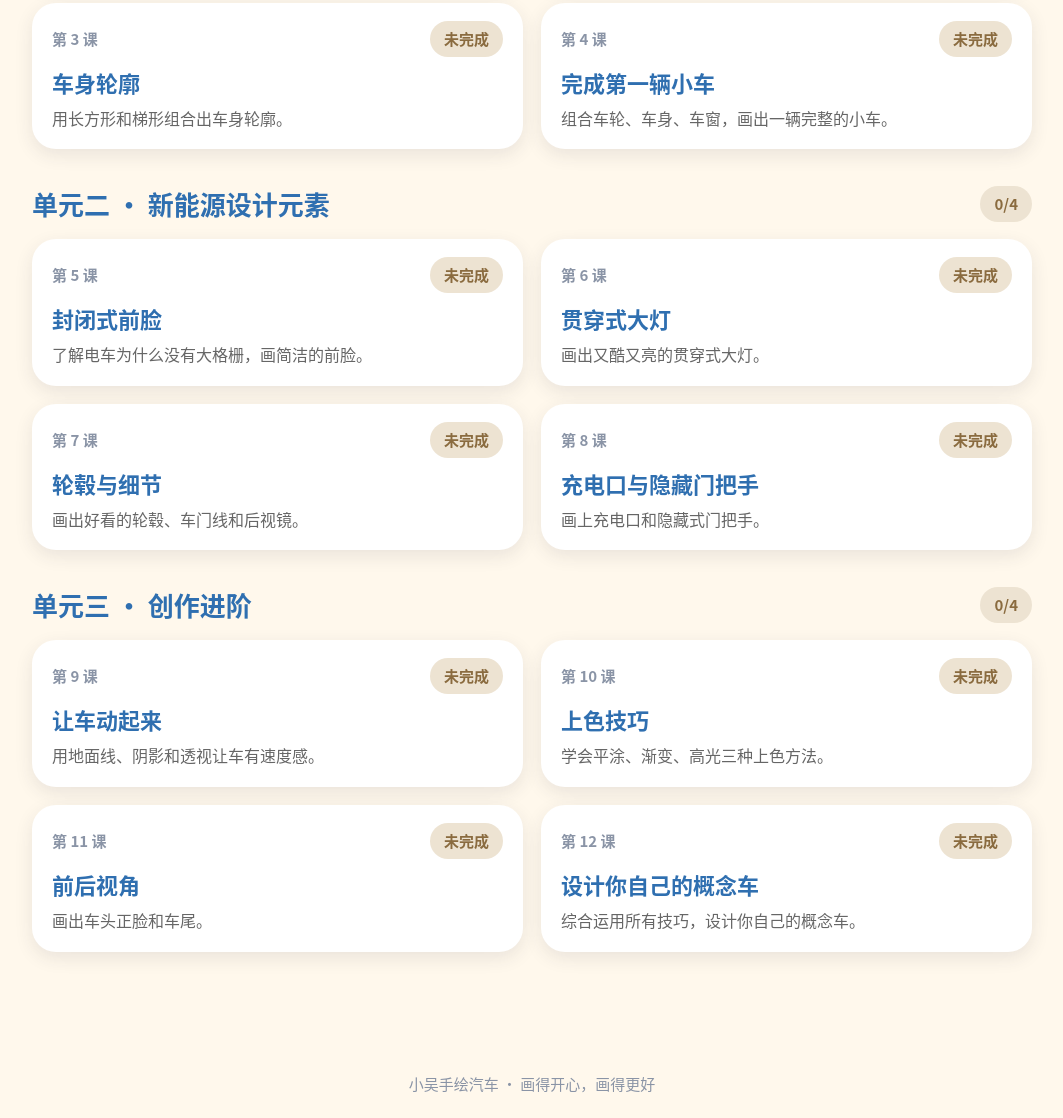
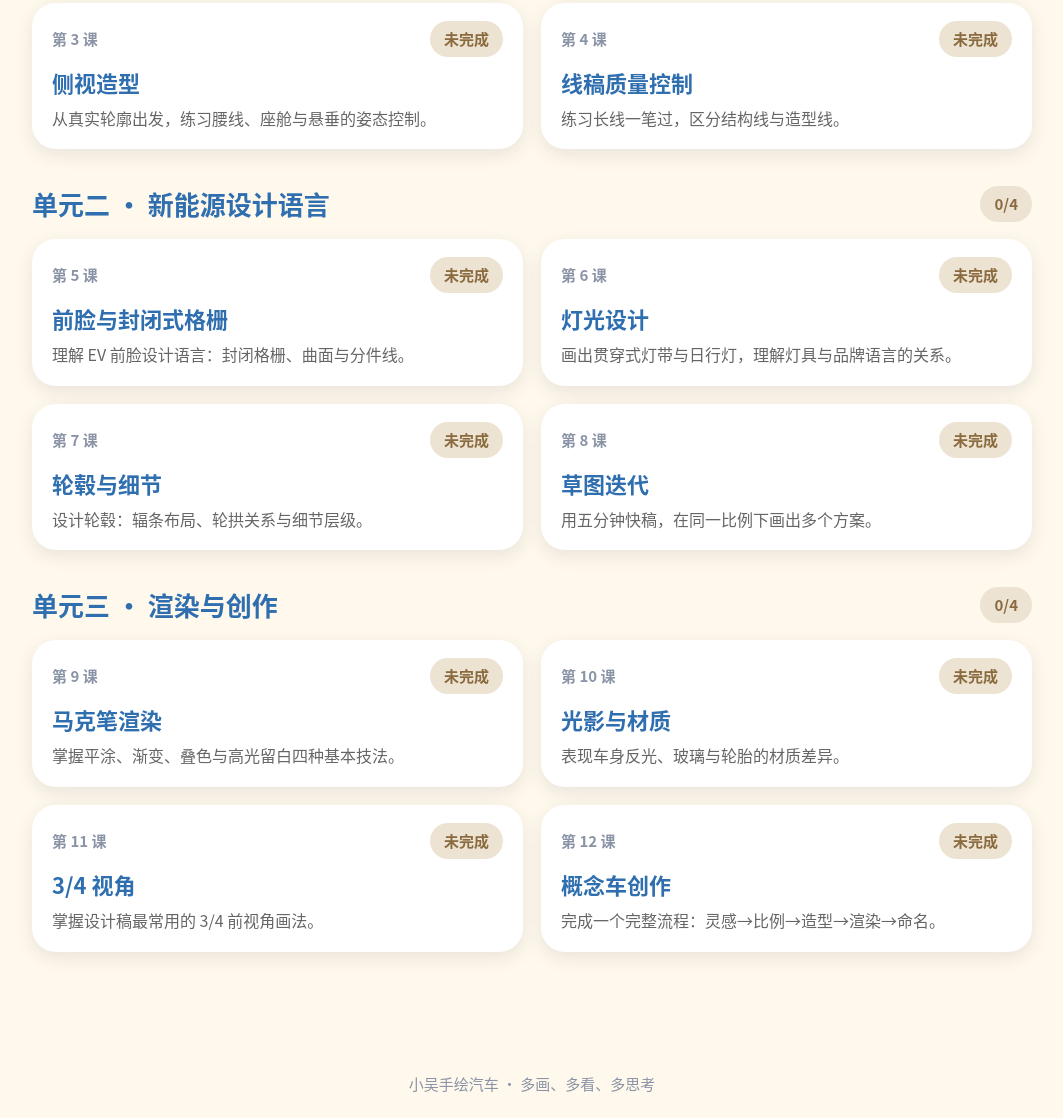
Before and after one commit to ConeyWu/xiaowu-hand-drawn-cars, a website with bundled scripts: page index.html in a window 1280 px wide. Shown: the part 1625-2743 px from the top of the page, without its empty margins (108-1171 px from the left). Built offline with nearby package versions, Linux system fonts and the light colour scheme.

Commit message:
feat: 课程升级为预科水准

```diff
--- a/index.html
+++ b/index.html
@@ -17,9 +17,9 @@
   <main class="container" id="app">
     <section class="hero">
       <h1>小吴手绘汽车</h1>
-      <p>跟着步骤，画出一辆又酷又帅的新能源汽车！</p>
+      <p>从比例到渲染，像设计师一样画车。</p>
       <img class="hero-car" src="assets/illustrations/lesson-04-step-05.svg" alt="一辆手绘小汽车">
-      <a class="btn btn-primary" href="lessons.html">开始学画</a>
+      <a class="btn btn-primary" href="lessons.html">开始学习</a>
     </section>
     <section class="reference-note">
       <h2>手绘范例</h2>
@@ -28,7 +28,7 @@
     </section>
     <section class="unit-map" id="unit-map" aria-label="课程地图"></section>
   </main>
-  <footer class="site-footer">小吴手绘汽车 · 画得开心，画得更好</footer>
+  <footer class="site-footer">小吴手绘汽车 · 多画、多看、多思考</footer>
   <script type="module" src="js/app.js"></script>
 </body>
 </html>
--- a/js/app.js
+++ b/js/app.js
@@ -59,7 +59,7 @@ export function lessonPageHTML(lesson, prev, next, isComplete) {
   ].join("");
   const actionBtn = isComplete
     ? '<button class="btn btn-done" data-action="complete" disabled>✓ 已完成！</button>'
-    : '<button class="btn btn-primary" data-action="complete">我画好啦！</button>';
+    : '<button class="btn btn-primary" data-action="complete">完成本节</button>';
   return `
   <article class="lesson-page">
     ${refHTML}
--- a/js/data.js
+++ b/js/data.js
@@ -1,170 +1,170 @@
-// 课程数据：小吴手绘汽车
+// 课程数据：小吴手绘汽车（汽车设计手绘预科课程）
 export const SITE_DATA = {
   siteName: "小吴手绘汽车",
   units: [
     {
       id: "unit-1",
-      title: "单元一 · 基础入门",
+      title: "单元一 · 比例与结构",
       lessons: [
         {
           id: 1,
-          title: "认识汽车的结构",
-          goal: "认识一辆车由车身、车轮、车窗、车灯组成。",
+          title: "汽车比例系统",
+          goal: "用轮径 D 作为基准，掌握真实汽车的车长、轴距与车高比例。",
           steps: [
-            { caption: "先画一条地平线", art: "assets/illustrations/lesson-01-step-01.svg" },
-            { caption: "画车身：像一个大大的盒子", art: "assets/illustrations/lesson-01-step-02.svg" },
-            { caption: "画两个车轮", art: "assets/illustrations/lesson-01-step-03.svg" },
-            { caption: "加上车窗和车灯", art: "assets/illustrations/lesson-01-step-04.svg" },
+            { caption: "画两个轮径圆，作为比例的基准尺", art: "assets/illustrations/lesson-01-step-01.svg" },
+            { caption: "定出轴距与前悬、后悬的位置", art: "assets/illustrations/lesson-01-step-02.svg" },
+            { caption: "用 D 校核车长与车高：车长约 7D、车高约 2.2D", art: "assets/illustrations/lesson-01-step-03.svg" },
+            { caption: "画出带轮拱的整体轮廓", art: "assets/illustrations/lesson-01-step-04.svg" },
           ],
-          tips: ["先轻轻下笔，错了可以改", "一辆车 = 车身 + 车轮 + 车窗 + 车灯"],
+          tips: ["比例是设计的骨架，先定 D 再画细节", "画完用 D 量一遍：轴距≈4.3D、车高≈2.2D"],
         },
         {
           id: 2,
-          title: "画圆与车轮",
-          goal: "把轮子画圆，并安排好两个轮子的位置。",
+          title: "透视基础",
+          goal: "理解视平线与轮子的透视椭圆，让车稳稳立在纸面上。",
           steps: [
-            { caption: "画一个大大的圆", art: "assets/illustrations/lesson-02-step-01.svg" },
-            { caption: "在右边再画一个一样大的圆", art: "assets/illustrations/lesson-02-step-02.svg" },
-            { caption: "给每个轮子加上中心点", art: "assets/illustrations/lesson-02-step-03.svg" },
-            { caption: "检查：两个圆一样大、在一条线上", art: "assets/illustrations/lesson-02-step-04.svg" },
+            { caption: "先画视平线和地面线", art: "assets/illustrations/lesson-02-step-01.svg" },
+            { caption: "画前轮与后轮的透视椭圆（前大后小）", art: "assets/illustrations/lesson-02-step-02.svg" },
+            { caption: "确定轮毂圆心的透视位置", art: "assets/illustrations/lesson-02-step-03.svg" },
+            { caption: "加地面投影，确认整车的姿态", art: "assets/illustrations/lesson-02-step-04.svg" },
           ],
-          tips: ["圆画不好就多画几圈，别急着一次画成", "两个轮子之间留出大约两个轮子的距离"],
+          tips: ["视平线越高，看到的车顶越多", "透视椭圆的长轴永远是水平的"],
         },
         {
           id: 3,
-          title: "车身轮廓",
-          goal: "用长方形和梯形组合出车身轮廓。",
+          title: "侧视造型",
+          goal: "从真实轮廓出发，练习腰线、座舱与悬垂的姿态控制。",
           steps: [
-            { caption: "先画一个长方形", art: "assets/illustrations/lesson-03-step-01.svg" },
-            { caption: "前面加一个梯形当车头", art: "assets/illustrations/lesson-03-step-02.svg" },
-            { caption: "把尖角改成圆角", art: "assets/illustrations/lesson-03-step-03.svg" },
-            { caption: "画出车底，留出车轮的位置", art: "assets/illustrations/lesson-03-step-04.svg" },
+            { caption: "先定轮距与轮径，再起整体轮廓", art: "assets/illustrations/lesson-03-step-01.svg" },
+            { caption: "座舱位置：控制 A 柱与 C 柱的倾斜", art: "assets/illustrations/lesson-03-step-02.svg" },
+            { caption: "让腰线（beltline）贯穿整个车身", art: "assets/illustrations/lesson-03-step-03.svg" },
+            { caption: "调整前后悬与姿态（stance）", art: "assets/illustrations/lesson-03-step-04.svg" },
           ],
-          tips: ["先想好车头朝左还是朝右", "新能源车的车身更圆润，角要圆圆的"],
+          tips: ["腰线是侧视的灵魂线，先轻后重", "轮拱越贴近车轮，姿态越有运动感"],
         },
         {
           id: 4,
-          title: "完成第一辆小车",
-          goal: "组合车轮、车身、车窗，画出一辆完整的小车。",
+          title: "线稿质量控制",
+          goal: "练习长线一笔过，区分结构线与造型线。",
           steps: [
-            { caption: "先画两个一样大的车轮", art: "assets/illustrations/lesson-04-step-01.svg" },
-            { caption: "用车身盖住车轮的上半部分", art: "assets/illustrations/lesson-04-step-02.svg" },
-            { caption: "在车身上开一扇车窗", art: "assets/illustrations/lesson-04-step-03.svg" },
-            { caption: "加上车灯和车门线", art: "assets/illustrations/lesson-04-step-04.svg" },
-            { caption: "检查一下，第一辆小车完成！", art: "assets/illustrations/lesson-04-step-05.svg" },
+            { caption: "用轻结构线定位比例", art: "assets/illustrations/lesson-04-step-01.svg" },
+            { caption: "造型线：外轮廓尽量一笔画过", art: "assets/illustrations/lesson-04-step-02.svg" },
+            { caption: "分件线：门缝、引擎盖、保险杠", art: "assets/illustrations/lesson-04-step-03.svg" },
+            { caption: "在转折与受光处加重线", art: "assets/illustrations/lesson-04-step-04.svg" },
+            { caption: "完成一张干净的侧视线稿", art: "assets/illustrations/lesson-04-step-05.svg" },
           ],
-          tips: ["车身要盖住车轮的上半部分", "画完退后一步看，哪里不像就改哪里"],
+          tips: ["画长线用手臂发力，不要用手腕", "先轻后重：轻线找形，重线定型"],
         },
       ],
     },
     {
       id: "unit-2",
-      title: "单元二 · 新能源设计元素",
+      title: "单元二 · 新能源设计语言",
       lessons: [
         {
           id: 5,
-          title: "封闭式前脸",
-          goal: "了解电车为什么没有大格栅，画简洁的前脸。",
+          title: "前脸与封闭式格栅",
+          goal: "理解 EV 前脸设计语言：封闭格栅、曲面与分件线。",
           steps: [
-            { caption: "画圆润的车头轮廓", art: "assets/illustrations/lesson-05-step-01.svg" },
-            { caption: "画一条下保险杠", art: "assets/illustrations/lesson-05-step-02.svg" },
-            { caption: "前脸干干净净，不画格栅", art: "assets/illustrations/lesson-05-step-03.svg" },
-            { caption: "记住：电车前脸没有大格栅", art: "assets/illustrations/lesson-05-step-04.svg" },
+            { caption: "观察真实 EV 前脸的封闭式处理", art: "assets/illustrations/lesson-05-step-01.svg" },
+            { caption: "画前脸曲面与下保险杠的分件", art: "assets/illustrations/lesson-05-step-02.svg" },
+            { caption: "用连续长线表现干净的曲面", art: "assets/illustrations/lesson-05-step-03.svg" },
+            { caption: "对比油车格栅与电车封闭前脸", art: "assets/illustrations/lesson-05-step-04.svg" },
           ],
-          tips: ["电车不需要大格栅散热，所以前脸更简洁", "越简洁，越显高级"],
+          tips: ["没有格栅意味着元素更少，曲面必须更准确", "分件线要顺着曲面走势画"],
         },
         {
           id: 6,
-          title: "贯穿式大灯",
-          goal: "画出又酷又亮的贯穿式大灯。",
+          title: "灯光设计",
+          goal: "画出贯穿式灯带与日行灯，理解灯具与品牌语言的关系。",
           steps: [
-            { caption: "在车头画一条横贯的灯带", art: "assets/illustrations/lesson-06-step-01.svg" },
-            { caption: "灯带两端微微上扬", art: "assets/illustrations/lesson-06-step-02.svg" },
-            { caption: "点几个小亮点当高光", art: "assets/illustrations/lesson-06-step-03.svg" },
-            { caption: "用黄色点亮它", art: "assets/illustrations/lesson-06-step-04.svg" },
+            { caption: "定位灯带：一条贯穿前脸的横线", art: "assets/illustrations/lesson-06-step-01.svg" },
+            { caption: "画出灯组上扬的'眼神'", art: "assets/illustrations/lesson-06-step-02.svg" },
+            { caption: "表现灯腔的高光与层次", art: "assets/illustrations/lesson-06-step-03.svg" },
+            { caption: "用留白强调发光感", art: "assets/illustrations/lesson-06-step-04.svg" },
           ],
-          tips: ["贯穿式大灯是新能源车的标志之一", "灯带两端微微上扬，更有精神"],
+          tips: ["灯带是新能源车的品牌签名", "高光靠留白表现，不要涂白"],
         },
         {
           id: 7,
           title: "轮毂与细节",
-          goal: "画出好看的轮毂、车门线和后视镜。",
+          goal: "设计轮毂：辐条布局、轮拱关系与细节层级。",
           steps: [
-            { caption: "在轮子中间画一个大圆环", art: "assets/illustrations/lesson-07-step-01.svg" },
-            { caption: "从中心画出轮毂辐条", art: "assets/illustrations/lesson-07-step-02.svg" },
-            { caption: "画一条车门线", art: "assets/illustrations/lesson-07-step-03.svg" },
-            { caption: "画一个小耳朵——后视镜", art: "assets/illustrations/lesson-07-step-04.svg" },
-            { caption: "检查：细节都在该在的位置", art: "assets/illustrations/lesson-07-step-05.svg" },
+            { caption: "先定轮毂圆与轮拱的间距", art: "assets/illustrations/lesson-07-step-01.svg" },
+            { caption: "画辐条布局（奇数辐更显运动）", art: "assets/illustrations/lesson-07-step-02.svg" },
+            { caption: "表现轮拱阴影与轮胎侧壁", art: "assets/illustrations/lesson-07-step-03.svg" },
+            { caption: "加门缝、后视镜等二级细节", art: "assets/illustrations/lesson-07-step-04.svg" },
+            { caption: "检查细节层级：先大形，后细节", art: "assets/illustrations/lesson-07-step-05.svg" },
           ],
-          tips: ["细节越多车越精致，但线条要干净", "先画大结构，再加小细节"],
+          tips: ["细节要有主次：第一眼先看到整体比例", "辐条从轮毂中心放射，注意透视"],
         },
         {
           id: 8,
-          title: "充电口与隐藏门把手",
-          goal: "画上充电口和隐藏式门把手。",
+          title: "草图迭代",
+          goal: "用五分钟快稿，在同一比例下画出多个方案。",
           steps: [
-            { caption: "在车身侧面画一个充电口", art: "assets/illustrations/lesson-08-step-01.svg" },
-            { caption: "画上充电盖的弧线", art: "assets/illustrations/lesson-08-step-02.svg" },
-            { caption: "画一条细细的隐藏门把手", art: "assets/illustrations/lesson-08-step-03.svg" },
-            { caption: "加一个小摄像头", art: "assets/illustrations/lesson-08-step-04.svg" },
+            { caption: "固定比例基准：D 圆与轴距", art: "assets/illustrations/lesson-08-step-01.svg" },
+            { caption: "快速画两三个不同姿态的方案", art: "assets/illustrations/lesson-08-step-02.svg" },
+            { caption: "对比方案，圈出最强的一个", art: "assets/illustrations/lesson-08-step-03.svg" },
+            { caption: "在选中方案上加设计细节", art: "assets/illustrations/lesson-08-step-04.svg" },
           ],
-          tips: ["充电口一般在车的侧面或车头", "隐藏门把手让车身更平滑"],
+          tips: ["快稿不追求干净，追求数量与想法", "先求差异，再求完善"],
         },
       ],
     },
     {
       id: "unit-3",
-      title: "单元三 · 创作进阶",
+      title: "单元三 · 渲染与创作",
       lessons: [
         {
           id: 9,
-          title: "让车动起来",
-          goal: "用地面线、阴影和透视让车有速度感。",
+          title: "马克笔渲染",
+          goal: "掌握平涂、渐变、叠色与高光留白四种基本技法。",
           steps: [
-            { caption: "画一条粗粗的地面线", art: "assets/illustrations/lesson-09-step-01.svg" },
-            { caption: "轮子下面加椭圆阴影", art: "assets/illustrations/lesson-09-step-02.svg" },
-            { caption: "车尾画几条速度线", art: "assets/illustrations/lesson-09-step-03.svg" },
-            { caption: "把车身画低一点，更有速度感", art: "assets/illustrations/lesson-09-step-04.svg" },
+            { caption: "平涂：均匀快速地铺色", art: "assets/illustrations/lesson-09-step-01.svg" },
+            { caption: "渐变：从深到浅过渡", art: "assets/illustrations/lesson-09-step-02.svg" },
+            { caption: "叠色：建立阴影层次", art: "assets/illustrations/lesson-09-step-03.svg" },
+            { caption: "高光留白与局部提亮", art: "assets/illustrations/lesson-09-step-04.svg" },
           ],
-          tips: ["阴影和速度线是'动起来'的秘诀", "车身越低，看起来越快"],
+          tips: ["马克笔要快速扫过，不要来回涂", "先浅后深，控制叠色次数"],
         },
         {
           id: 10,
-          title: "上色技巧",
-          goal: "学会平涂、渐变、高光三种上色方法。",
+          title: "光影与材质",
+          goal: "表现车身反光、玻璃与轮胎的材质差异。",
           steps: [
-            { caption: "平涂：均匀地涂满车身", art: "assets/illustrations/lesson-10-step-01.svg" },
-            { caption: "渐变：从下往上叠加深色", art: "assets/illustrations/lesson-10-step-02.svg" },
-            { caption: "高光：车顶留一条白色弧线", art: "assets/illustrations/lesson-10-step-03.svg" },
-            { caption: "车身底部加深色阴影边", art: "assets/illustrations/lesson-10-step-04.svg" },
+            { caption: "车身：上明下暗的柱面反光", art: "assets/illustrations/lesson-10-step-01.svg" },
+            { caption: "玻璃：斜向的反射带", art: "assets/illustrations/lesson-10-step-02.svg" },
+            { caption: "轮胎：哑光深色加一条高光弧", art: "assets/illustrations/lesson-10-step-03.svg" },
+            { caption: "地面接触阴影定住整车", art: "assets/illustrations/lesson-10-step-04.svg" },
           ],
-          tips: ["涂色方向要一致，别乱涂", "高光让车有反光的高级感"],
+          tips: ["玻璃与车身的反光方向要保持一致", "哑光与亮面靠明度差区分"],
         },
         {
           id: 11,
-          title: "前后视角",
-          goal: "画出车头正脸和车尾。",
+          title: "3/4 视角",
+          goal: "掌握设计稿最常用的 3/4 前视角画法。",
           steps: [
-            { caption: "画一个圆角梯形的车头", art: "assets/illustrations/lesson-11-step-01.svg" },
-            { caption: "左右各画一只大灯", art: "assets/illustrations/lesson-11-step-02.svg" },
-            { caption: "用灯带连接两只大灯", art: "assets/illustrations/lesson-11-step-03.svg" },
-            { caption: "倒过来画车尾和贯穿式尾灯", art: "assets/illustrations/lesson-11-step-04.svg" },
-            { caption: "车尾中间加一个车牌", art: "assets/illustrations/lesson-11-step-05.svg" },
+            { caption: "画透视盒：视平线与消失方向", art: "assets/illustrations/lesson-11-step-01.svg" },
+            { caption: "前脸梯形与侧面的透视关系", art: "assets/illustrations/lesson-11-step-02.svg" },
+            { caption: "轮子透视椭圆与轮拱", art: "assets/illustrations/lesson-11-step-03.svg" },
+            { caption: "灯组与前脸曲面", art: "assets/illustrations/lesson-11-step-04.svg" },
+            { caption: "完成 3/4 视角线稿", art: "assets/illustrations/lesson-11-step-05.svg" },
           ],
-          tips: ["正脸要左右对称", "两个大灯要一样高"],
+          tips: ["3/4 视角同时看到前脸和侧面两个面", "轮子椭圆长轴的角度决定透视强度"],
         },
         {
           id: 12,
-          title: "设计你自己的概念车",
-          goal: "综合运用所有技巧，设计你自己的概念车。",
+          title: "概念车创作",
+          goal: "完成一个完整流程：灵感→比例→造型→渲染→命名。",
           steps: [
-            { caption: "先想好：SUV、跑车还是未来车？", art: "assets/illustrations/lesson-12-step-01.svg" },
-            { caption: "大胆画出与众不同的车身", art: "assets/illustrations/lesson-12-step-02.svg" },
-            { caption: "加上大大的轮子", art: "assets/illustrations/lesson-12-step-03.svg" },
-            { caption: "加上灯带和尾翼", art: "assets/illustrations/lesson-12-step-04.svg" },
-            { caption: "上色并写下你的车名", art: "assets/illustrations/lesson-12-step-05.svg" },
+            { caption: "定主题与灵感方向", art: "assets/illustrations/lesson-12-step-01.svg" },
+            { caption: "用 D 圆定比例，画两三个方案", art: "assets/illustrations/lesson-12-step-02.svg" },
+            { caption: "定稿造型与关键线条", art: "assets/illustrations/lesson-12-step-03.svg" },
+            { caption: "渲染光影与材质", art: "assets/illustrations/lesson-12-step-04.svg" },
+            { caption: "加背景、写车名与设计说明", art: "assets/illustrations/lesson-12-step-05.svg" },
           ],
-          tips: ["没有'画错'，只有'下一次更好'", "这是你的原创设计，大胆画！"],
+          tips: ["设计说明写三句话：灵感、比例、目标用户", "命名要短，有画面感"],
         },
       ],
     },
```
Also changed, not shown: lesson.html (+1 -1 lines), lessons.html (+1 -1 lines), tests/browser.integration.test.js (+7 -7 lines), tests/render.test.js (+2 -2 lines).
